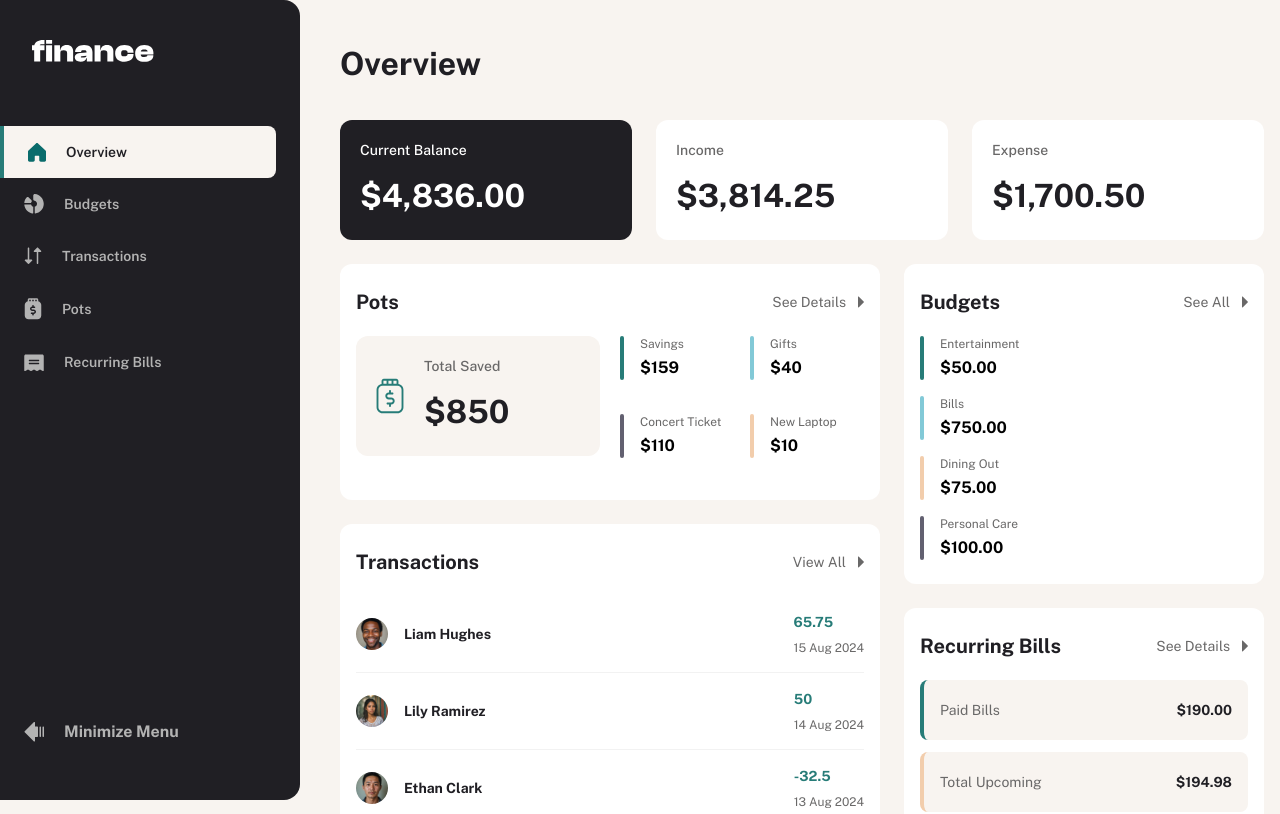
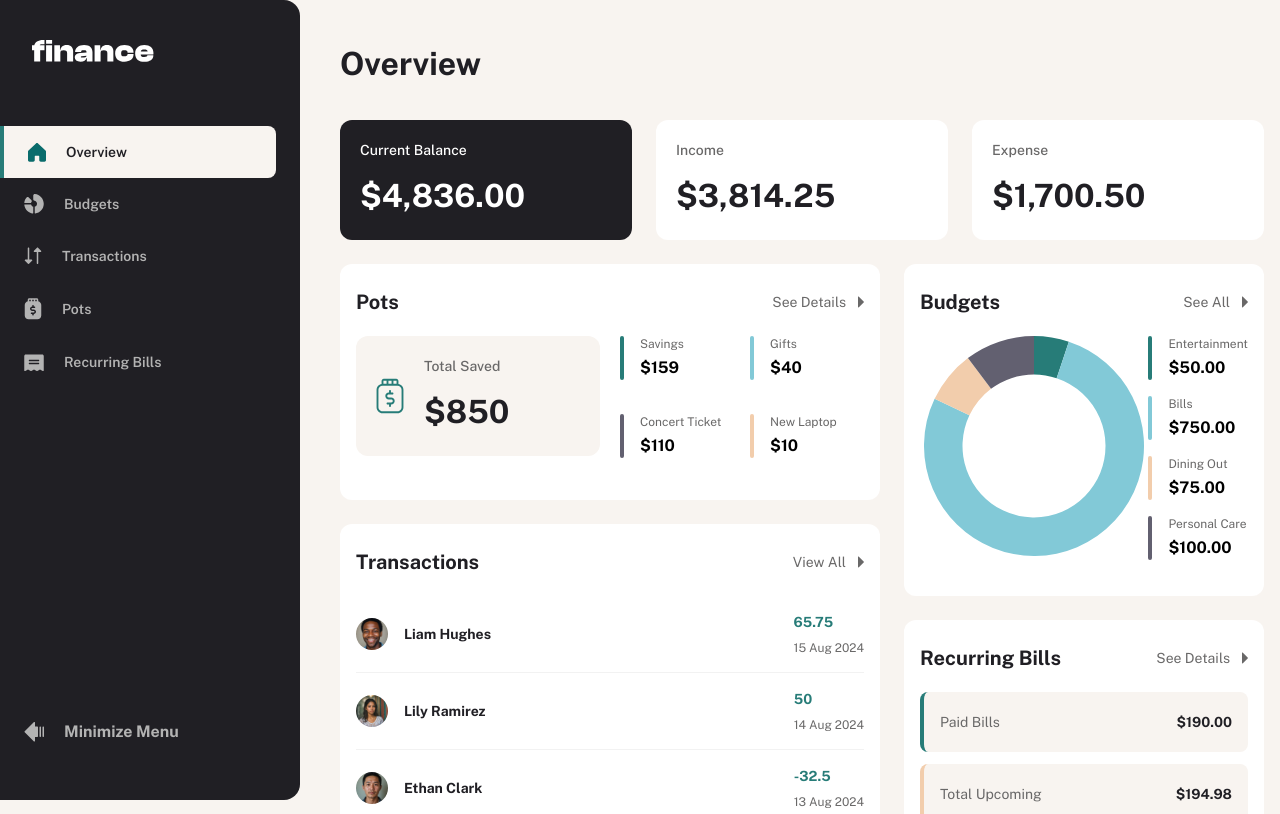
Before and after one commit to toriola998/Finance-app, a Vue app: page / in a window 1280 px wide. Shown: the top 814 px of the page. Built offline with nearby package versions, Linux system fonts and the light colour scheme; what vue-awesome-paginate would draw is missing.

Commit message:
ADD: added charts for budget chart

```diff
--- a/package.json
+++ b/package.json
@@ -14,12 +14,14 @@
     "@headlessui/vue": "^1.7.23",
     "@tailwindcss/vite": "^4.0.14",
     "@vee-validate/yup": "^4.15.1",
+    "chart.js": "^4.5.0",
     "dompurify": "^3.2.6",
     "pinia": "^3.0.1",
     "tailwindcss": "^4.0.14",
     "vee-validate": "^4.15.1",
     "vue": "^3.5.13",
     "vue-awesome-paginate": "^1.2.0",
+    "vue-chartjs": "^5.3.2",
     "vue-router": "^4.5.0",
     "vue3-toastify": "^0.2.8"
   },
--- a/src/components/dashboard/Budget.vue
+++ b/src/components/dashboard/Budget.vue
@@ -1,7 +1,10 @@
 <template>
    <DashboardCardLayout title="Budgets" cta-text="See All" link="/budgets">
-      <div class="grid grid-cols-2 gap-4 lg:flex flex-col">
-         <ExpenceCard :list="budgets" />
+      <div class="sm:flex justify-end lg:flex-col xl:flex-row">
+         <BudgetsChart />
+         <div class="grid grid-cols-2 gap-4 sm:flex flex-col">
+            <ExpenceCard :list="budgets" />
+         </div>
       </div>
    </DashboardCardLayout>
 </template>
@@ -10,4 +13,5 @@
 import { budgets } from '@/data/shared'
 import ExpenceCard from './ExpenceCard.vue'
 import DashboardCardLayout from '../layout/DashboardCardLayout.vue'
+import BudgetsChart from '../shared/BudgetsChart.vue'
 </script>
--- /dev/null
+++ b/src/components/shared/BudgetsChart.vue
@@ -0,0 +1,43 @@
+<template>
+   <div class="max-w-[220px] mx-auto mb-4">
+      <Doughnut
+         v-if="chartData.datasets[0].data.length"
+         :data="chartData"
+         :options="options"
+      />
+   </div>
+</template>
+
+<script setup>
+import { computed } from 'vue'
+import { useDataStore } from '@/stores/data'
+import { Chart as ChartJS, ArcElement, Tooltip, Legend } from 'chart.js'
+import { Doughnut } from 'vue-chartjs'
+
+ChartJS.register(ArcElement, Tooltip, Legend)
+
+const { financeData: data } = useDataStore()
+
+const chartData = computed(() => {
+   return {
+      labels: data.budgets.map((item) => item.category),
+      datasets: [
+         {
+            backgroundColor: data.budgets.map((item) => item.theme),
+            data: data.budgets.map((item) => item.maximum), // ← Use actual values
+            borderWidth: 0,
+         },
+      ],
+   }
+})
+
+const options = {
+   responsive: true,
+   cutout: '65%',
+   plugins: {
+      legend: {
+         display: false,
+      },
+   },
+}
+</script>
```
Also changed, not shown: 1 other file (tests, documents, lock files or other folders).
